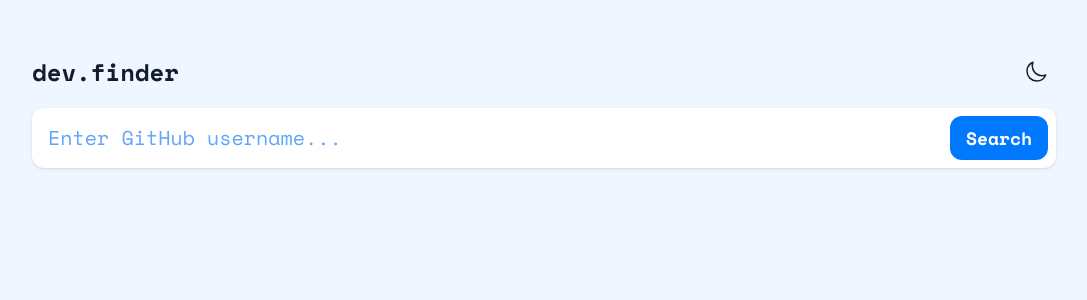
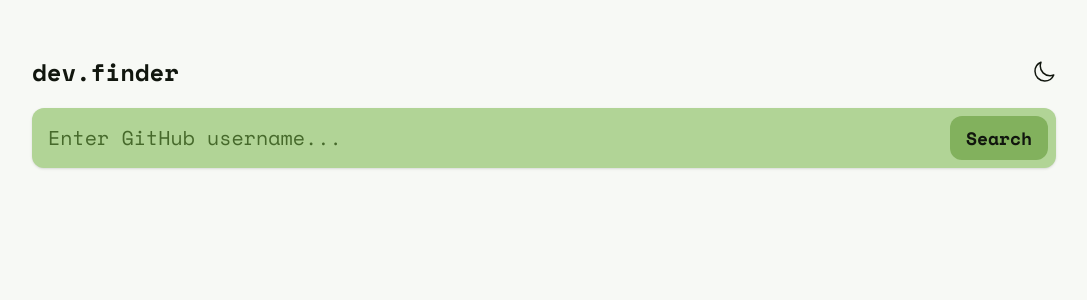
Before and after one commit to GilaniRabbu/github-user-search-app, a Next.js app: page / in a window 1280 px wide. Shown: the top 300 px of the page, without its empty margins (96-1183 px from the left). Built offline with nearby package versions, Linux system fonts and the light colour scheme.

Commit message:
updated code

```diff
--- a/app/layout.tsx
+++ b/app/layout.tsx
@@ -13,7 +13,7 @@
 }) {
   return (
     <html lang="en">
-      <body className="h-full bg-blue-50 dark:bg-blue-900">
+      <body className="h-full bg-[#F7F9F5] dark:bg-[#080A06] text-[#11160E] dark:text-[#ECF1E9]">
         <main className="min-h-full p-4">{children}</main>
       </body>
     </html>
--- a/app/page.tsx
+++ b/app/page.tsx
@@ -42,9 +42,7 @@
   return (
     <div className="max-w-5xl mx-auto space-y-5 py-10">
       <div className="flex justify-between items-center">
-        <h1 className="text-2xl font-space-bold text-blue-900 dark:text-white">
-          dev.finder
-        </h1>
+        <h1 className="text-2xl font-space-bold">dev.finder</h1>
         <ThemeToggle />
       </div>
 
@@ -71,10 +69,7 @@
   }, [darkMode]);
 
   return (
-    <button
-      onClick={() => setDarkMode(!darkMode)}
-      className="px-2 text-blue-900 dark:text-white"
-    >
+    <button onClick={() => setDarkMode(!darkMode)}>
       {darkMode ? (
         <SunIcon className="w-6 h-6" />
       ) : (
--- a/components/ContactItem.tsx
+++ b/components/ContactItem.tsx
@@ -11,15 +11,10 @@
   isLink?: boolean;
   link?: string;
 }) => (
-  <div className="flex items-center gap-4 text-blue-800 dark:text-blue-500">
+  <div className="flex items-center gap-4">
     {icon}
     {isLink && link ? (
-      <a
-        href={link}
-        target="_blank"
-        rel="noopener noreferrer"
-        className="transition-colors hover:text-blue-600"
-      >
+      <a href={link} target="_blank" rel="noopener noreferrer">
         {text}
       </a>
     ) : (
--- a/components/LoadingSpinner.tsx
+++ b/components/LoadingSpinner.tsx
@@ -1,7 +1,7 @@
 export default function LoadingSpinner() {
   return (
     <div className="flex justify-center p-8">
-      <div className="animate-spin rounded-full h-12 w-12 border-4 border-blue-500 border-t-transparent" />
+      <div className="animate-spin rounded-full h-12 w-12 border-4 border-[#72A24E] border-t-transparent" />
     </div>
   );
 }
--- a/components/SearchForm.tsx
+++ b/components/SearchForm.tsx
@@ -20,11 +20,11 @@
           value={login}
           onChange={(e) => setLogin(e.target.value)}
           placeholder="Enter GitHub username..."
-          className="text-xl p-4 shadow rounded-xl w-full bg-white dark:bg-blue-800 text-blue-900 dark:text-white focus:outline-none placeholder-blue-400 dark:placeholder-blue-200"
+          className="text-xl p-4 shadow rounded-xl w-full bg-[#B1D496] dark:bg-[#46692B] focus:outline-none placeholder-[#46692B] dark:placeholder-[#B1D496]"
         />
         <button
           type="submit"
-          className="absolute right-2 top-2 px-4 py-2 rounded-xl text-lg font-space-bold transition-colors bg-blue-500 text-white hover:bg-blue-600"
+          className="absolute right-2 top-2 px-4 py-2 rounded-xl text-lg font-space-bold transition-colors bg-[#82B15D] dark:bg-[#72A24E] text-[#11160E]"
         >
           Search
         </button>
--- a/components/StatItem.tsx
+++ b/components/StatItem.tsx
@@ -1,9 +1,7 @@
 const StatItem = ({ label, value }: { label: string; value: number }) => (
   <div className="text-center">
-    <div className="text-lg text-blue-900 dark:text-white">{label}</div>
-    <div className="text-3xl font-space-bold mt-2 text-blue-900 dark:text-white">
-      {value}
-    </div>
+    <div className="text-lg">{label}</div>
+    <div className="text-3xl font-space-bold mt-2">{value}</div>
   </div>
 );
 
--- a/components/UserProfile.tsx
+++ b/components/UserProfile.tsx
@@ -20,7 +20,7 @@
   );
 
   return (
-    <div className="p-8 rounded-xl shadow bg-white dark:bg-blue-800">
+    <div className="p-8 rounded-xl shadow bg-[#B1D496] dark:bg-[#46692B]">
       <div className="lg:flex lg:gap-8">
         <img
           src={user.avatar_url}
@@ -30,32 +30,22 @@
 
         <div className="mt-5 lg:mt-0 flex-1">
           <div>
-            <h1 className="text-3xl font-space-bold mb-2 uppercase text-blue-900 dark:text-white">
+            <h1 className="text-3xl font-space-bold mb-2 uppercase">
               {user.name || "Not Available"}
             </h1>
-            <Link
-              href={user.html_url}
-              target="_blank"
-              className="text-xl text-blue-500 dark:text-blue-300"
-            >
+            <Link href={user.html_url} target="_blank" className="text-xl">
               @{user.login}
             </Link>
-            <p className="text-sm mt-2 text-blue-400 dark:text-blue-200">
-              Joined {formattedDate}
-            </p>
+            <p className="text-sm mt-2">Joined {formattedDate}</p>
           </div>
 
           {user.bio ? (
-            <p className="mt-8 text-lg text-blue-500 dark:text-blue-200">
-              {user.bio}
-            </p>
+            <p className="mt-8 text-lg">{user.bio}</p>
           ) : (
-            <p className="mt-8 text-lg text-blue-600 dark:text-blue-300">
-              This profile has no bio
-            </p>
+            <p className="mt-8 text-lg">This profile has no bio</p>
           )}
 
-          <div className="p-5 mt-8 rounded-xl bg-blue-100 dark:bg-blue-900">
+          <div className="p-5 mt-8 rounded-xl bg-[#E9F2E2] dark:bg-[#141D0D]">
             <div className="flex gap-5 justify-around flex-wrap">
               <StatItem label="Repos" value={user.public_repos} />
               <StatItem label="Followers" value={user.followers} />
```
